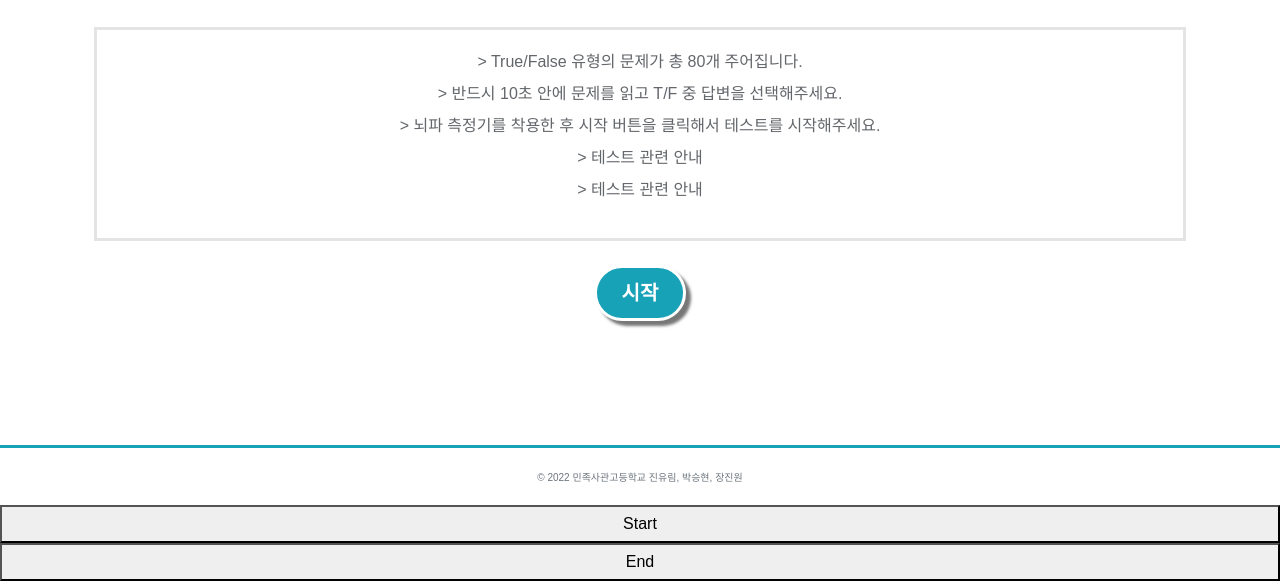
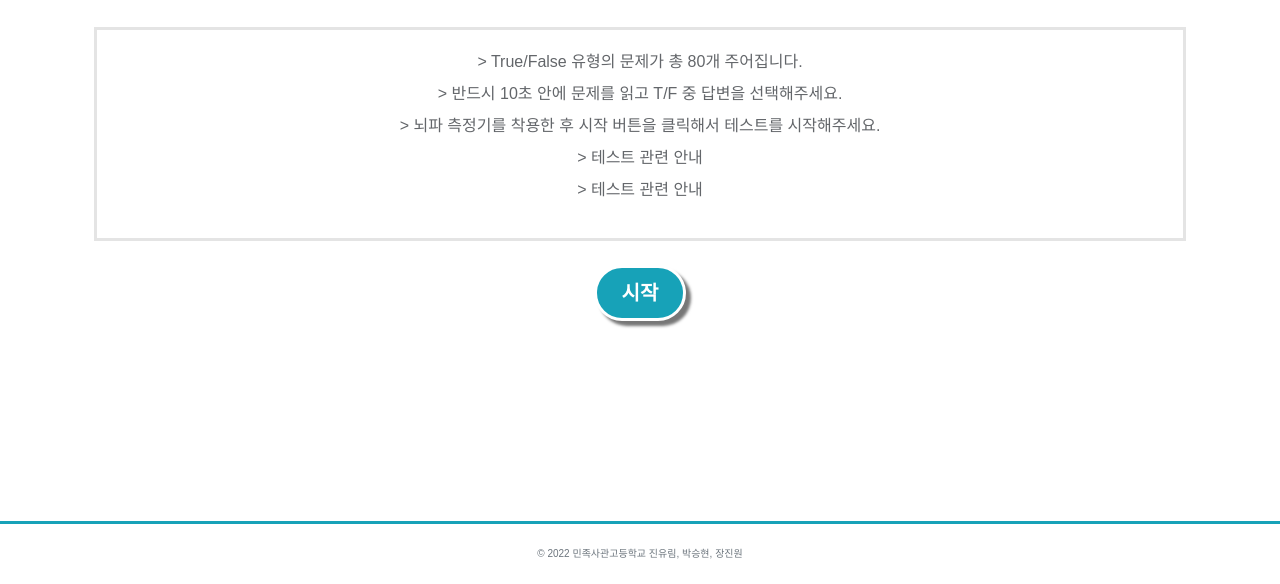
Before and after one commit to realtonypark/Moses-Illusion-Tester, a plain HTML site: page index.html in a window 1280 px wide. Shown: the part 219-803 px from the top of the page. Drawn offline with nearby package versions, Linux system fonts and the light colour scheme.

Commit message:
1차 완료

```diff
--- a/index.html
+++ b/index.html
@@ -74,6 +74,7 @@
             value="시작"
             id="startQuiz"
             class="btn btn-info btn-lg"
+            onclick="startNow()"
           />
         </div>
       </div>
@@ -84,8 +85,10 @@
         <div class="col-md">
           <h2 id="question-title"></h2>
           <div id="answers" class="btn-group-vertical">
-            <button id="0", onclick="startNow()"></button>
-            <button id="1", onclick="startNow()"></button>
+            <!-- <button id="0", onclick="startNow()"></button> -->
+            <!-- <button id="1", onclick="startNow()"></button> -->
+            <button id="0"></button>
+            <button id="1"></button>
           </div>
           <div id="evaluate-answer"></div>
         </div>
@@ -154,9 +157,9 @@
     <script type="text/javascript" src="javascript/codingQuestions.js"></script>
     <script type="text/javascript" src="javascript/startQuiz.js"></script>
 
-    <!-- Revised code from here -->
+    <!--
     <button onclick="startNow()">Start</button>
     <button onclick="endNow()">End</button>
-
+    -->
   </body>
 </html>
--- a/javascript/codingQuestions.js
+++ b/javascript/codingQuestions.js
@@ -1,3 +1,411 @@
+var output = [
+  {
+    number: 1,
+    tf : "-",
+    timeDiff: 0
+  },
+  {
+    number: 1,
+    tf : "-",
+    timeDiff: 0
+  },
+  {
+    number: 1,
+    tf : "-",
+    timeDiff: 0
+  },
+  {
+    number: 1,
+    tf : "-",
+    timeDiff: 0
+  },
+  {
+    number: 1,
+    tf : "-",
+    timeDiff: 0
+  },
+  {
+    number: 1,
+    tf : "-",
+    timeDiff: 0
+  },
+  {
+    number: 1,
+    tf : "-",
+    timeDiff: 0
+  },
+  {
+    number: 1,
+    tf : "-",
+    timeDiff: 0
+  },
+  {
+    number: 1,
+    tf : "-",
+    timeDiff: 0
+  },
+  {
+    number: 1,
+    tf : "-",
+    timeDiff: 0
+  },
+  {
+    number: 1,
+    tf : "-",
+    timeDiff: 0
+  },
+  {
+    number: 1,
+    tf : "-",
+    timeDiff: 0
+  },
+  {
+    number: 1,
+    tf : "-",
+    timeDiff: 0
+  },
+  {
+    number: 1,
+    tf : "-",
+    timeDiff: 0
+  },
+  {
+    number: 1,
+    tf : "-",
+    timeDiff: 0
+  },
+  {
+    number: 1,
+    tf : "-",
+    timeDiff: 0
+  },
+  {
+    number: 1,
+    tf : "-",
+    timeDiff: 0
+  },
+  {
+    number: 1,
+    tf : "-",
+    timeDiff: 0
+  },
+  {
+    number: 1,
+    tf : "-",
+    timeDiff: 0
+  },
+  {
+    number: 1,
+    tf : "-",
+    timeDiff: 0
+  },
+  {
+    number: 1,
+    tf : "-",
+    timeDiff: 0
+  },
+  {
+    number: 1,
+    tf : "-",
+    timeDiff: 0
+  },
+  {
+    number: 1,
+    tf : "-",
+    timeDiff: 0
+  },
+  {
+    number: 1,
+    tf : "-",
+    timeDiff: 0
+  },
+  {
+    number: 1,
+    tf : "-",
+    timeDiff: 0
+  },
+  {
+    number: 1,
+    tf : "-",
+    timeDiff: 0
+  },
+  {
+    number: 1,
+    tf : "-",
+    timeDiff: 0
+  },
+  {
+    number: 1,
+    tf : "-",
+    timeDiff: 0
+  },
+  {
+    number: 1,
+    tf : "-",
+    timeDiff: 0
+  },
+  {
+    number: 1,
+    tf : "-",
+    timeDiff: 0
+  },
+  {
+    number: 1,
+    tf : "-",
+    timeDiff: 0
+  },
+  {
+    number: 1,
+    tf : "-",
+    timeDiff: 0
+  },
+  {
+    number: 1,
+    tf : "-",
+    timeDiff: 0
+  },
+  {
+    number: 1,
+    tf : "-",
+    timeDiff: 0
+  },
+  {
+    number: 1,
+    tf : "-",
+    timeDiff: 0
+  },
+  {
+    number: 1,
+    tf : "-",
+    timeDiff: 0
+  },
+  {
+    number: 1,
+    tf : "-",
+    timeDiff: 0
+  },
+  {
+    number: 1,
+    tf : "-",
+    timeDiff: 0
+  },
+  {
+    number: 1,
+    tf : "-",
+    timeDiff: 0
+  },
+  {
+    number: 1,
+    tf : "-",
+    timeDiff: 0
+  },
+  {
+    number: 1,
+    tf : "-",
+    timeDiff: 0
+  },
+  {
+    number: 1,
+    tf : "-",
+    timeDiff: 0
+  },
+  {
+    number: 1,
+    tf : "-",
+    timeDiff: 0
+  },
+  {
+    number: 1,
+    tf : "-",
+    timeDiff: 0
+  },
+  {
+    number: 1,
+    tf : "-",
+    timeDiff: 0
+  },
+  {
+    number: 1,
+    tf : "-",
+    timeDiff: 0
+  },
+  {
+    number: 1,
+    tf : "-",
+    timeDiff: 0
+  },
+  {
+    number: 1,
+    tf : "-",
+    timeDiff: 0
+  },
+  {
+    number: 1,
+    tf : "-",
+    timeDiff: 0
+  },
+  {
+    number: 1,
+    tf : "-",
+    timeDiff: 0
+  },
+  {
+    number: 1,
+    tf : "-",
+    timeDiff: 0
+  },
+  {
+    number: 1,
+    tf : "-",
+    timeDiff: 0
+  },
+  {
+    number: 1,
+    tf : "-",
+    timeDiff: 0
+  },
+  {
+    number: 1,
+    tf : "-",
+    timeDiff: 0
+  },
+  {
+    number: 1,
+    tf : "-",
+    timeDiff: 0
+  },
+  {
+    number: 1,
+    tf : "-",
+    timeDiff: 0
+  },
+  {
+    number: 1,
+    tf : "-",
+    timeDiff: 0
+  },
+  {
+    number: 1,
+    tf : "-",
+    timeDiff: 0
+  },
+  {
+    number: 1,
+    tf : "-",
+    timeDiff: 0
+  },
+  {
+    number: 1,
+    tf : "-",
+    timeDiff: 0
+  },
+  {
+    number: 1,
+    tf : "-",
+    timeDiff: 0
+  },
+  {
+    number: 1,
+    tf : "-",
+    timeDiff: 0
+  },
+  {
+    number: 1,
+    tf : "-",
+    timeDiff: 0
+  },
+  {
+    number: 1,
+    tf : "-",
+    timeDiff: 0
+  },
+  {
+    number: 1,
+    tf : "-",
+    timeDiff: 0
+  },
+  {
+    number: 1,
+    tf : "-",
+    timeDiff: 0
+  },
+  {
+    number: 1,
+    tf : "-",
+    timeDiff: 0
+  },
+  {
+    number: 1,
+    tf : "-",
+    timeDiff: 0
+  },
+  {
+    number: 1,
+    tf : "-",
+    timeDiff: 0
+  },
+  {
+    number: 1,
+    tf : "-",
+    timeDiff: 0
+  },
+  {
+    number: 1,
+    tf : "-",
+    timeDiff: 0
+  },
+  {
+    number: 1,
+    tf : "-",
+    timeDiff: 0
+  },
+  {
+    number: 1,
+    tf : "-",
+    timeDiff: 0
+  },
+  {
+    number: 1,
+    tf : "-",
+    timeDiff: 0
+  },
+  {
+    number: 1,
+    tf : "-",
+    timeDiff: 0
+  },
+  {
+    number: 1,
+    tf : "-",
+    timeDiff: 0
+  },
+  {
+    number: 1,
+    tf : "-",
+    timeDiff: 0
+  },
+  {
+    number: 1,
+    tf : "-",
+    timeDiff: 0
+  },
+  {
+    number: 1,
+    tf : "-",
+    timeDiff: 0
+  },
+  {
+    number: 1,
+    tf : "-",
+    timeDiff: 0
+  }
+];
+
+
+
+
+
+
 var questions = [
   {
     title: "1. Question",
--- a/javascript/startQuiz.js
+++ b/javascript/startQuiz.js
@@ -1,23 +1,4 @@
-/** Output Printing */
-/*
-var output = [
-  {
-    number: "#1",
-    startTime: 0,
-    endTime: 0
-  },
-  {
-    number: "#2",
-    startTime: 0,
-    endTime: 0
-  }
-]
-*/
-var output = [
-]
-
-/** Time Counting */
-
+//ATTRIBUTES
 var startBtn = document.querySelector("#startQuiz");
 var startContainer = document.querySelector("#start-container");
 var questionContainer = document.querySelector("#question-container");
@@ -45,7 +26,6 @@ answers.addEventListener("click", checkAnswer);
 finalAnswer.addEventListener("click", finalScorePage);
 submitInitials.addEventListener("click", pushScores);
 
-
 //FUNCTIONS
 function Start() {
   currentQuestionIndex = 0;
@@ -54,7 +34,6 @@ function Start() {
   startContainer.setAttribute("style", "display: none");
   questionContainer.setAttribute("style", "display: block");
   startTimer();
-  startNow();
 }
 
 function startTimer() {
@@ -108,7 +87,6 @@ function checkAnswer(event) {
   q = questions[currentQuestionIndex];
   //event.preventDefault();
   if (event.target.matches("button")) {
-
     var userAnswer = questions[currentQuestionIndex].choices[event.target.id];
     console.log(userAnswer);
     var correctAnswer = questions[currentQuestionIndex].answer;
@@ -116,12 +94,19 @@ function checkAnswer(event) {
   }
   if (userAnswer === correctAnswer) {
     correctAnswerNum += 1;
+    output[currentQuestionIndex].tf = "정답";
+  }
+  else{
+    output[currentQuestionIndex].tf = "오답";
   }
   nextQuestion();
 }
 
-//has to be after check answer
+//has to be after checkAnswer
 function nextQuestion() {
+  endNow();
+  startNow();
+  console.log(output);
   timeLeft = 10;
   //startTimer();
   console.log("incrementing");
@@ -139,12 +124,14 @@ function finalScorePage(event) {
   if (event.target.matches("button") && currentQuestionIndex === 80) {
     questionContainer.setAttribute("style", "display: none");
     scoreContainer.setAttribute("style", "display: block");
-    //finalScore.textContent = "Your final score is " + (score += timeLeft) + "!";
+
     finalScore.textContent = "맞은 문제의 개수: " + (correctAnswerNum) + "/80";
-    //finalScore.setAttribute("class", "score");
+    //finalScore.textContent = output;
+    //alert(output);
     finalScore.setAttribute("class", "correctAnswerNum");
   }
   console.log("finalscorepage");
+  //console.log(output);
 }
 
 //push scores to highscores page
@@ -152,20 +139,22 @@ function pushScores() {
   var initials = enterInitials.value;
   var newScores = {
     initials,
-    //correctAnswerNum
-    score
+    correctAnswerNum
+    //score
   };
   if (initials != "") {
     highscores.push(newScores);
     localStorage.setItem("highscores", JSON.stringify(highscores));
     //console.log(initials, correctAnswerNum);
-    console.log(initials, score);
+    //console.log(initials, score);
+    console.log(initials, correctAnswerNum);
     window.location.href = "HighScores.html";
   } else {
     alert("기수와 이름을 입력해주세요!");
   }
 }
 
+//Time Couning
 function startNow() {
   startTime = new Date();
 };
@@ -179,4 +168,12 @@ function endNow() {
 
   //console.log(timeDiff + " seconds");
   //alert(timeDiff + " seconds");
+  /*
+  output.push({
+    number: questions[currentQuestionIndex],
+    timeDiff: timeDiff
+  });
+  */
+  output[currentQuestionIndex].number = questions[currentQuestionIndex];
+  output[currentQuestionIndex].timeDiff = timeDiff;
 }
```
